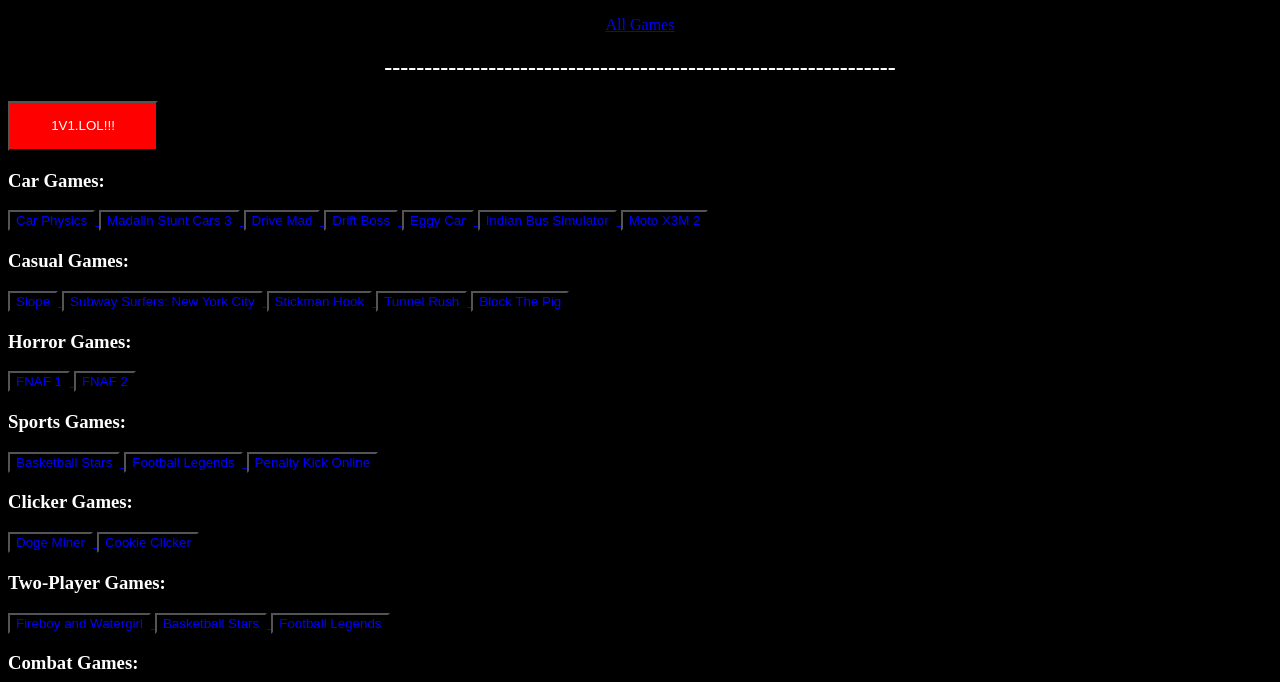
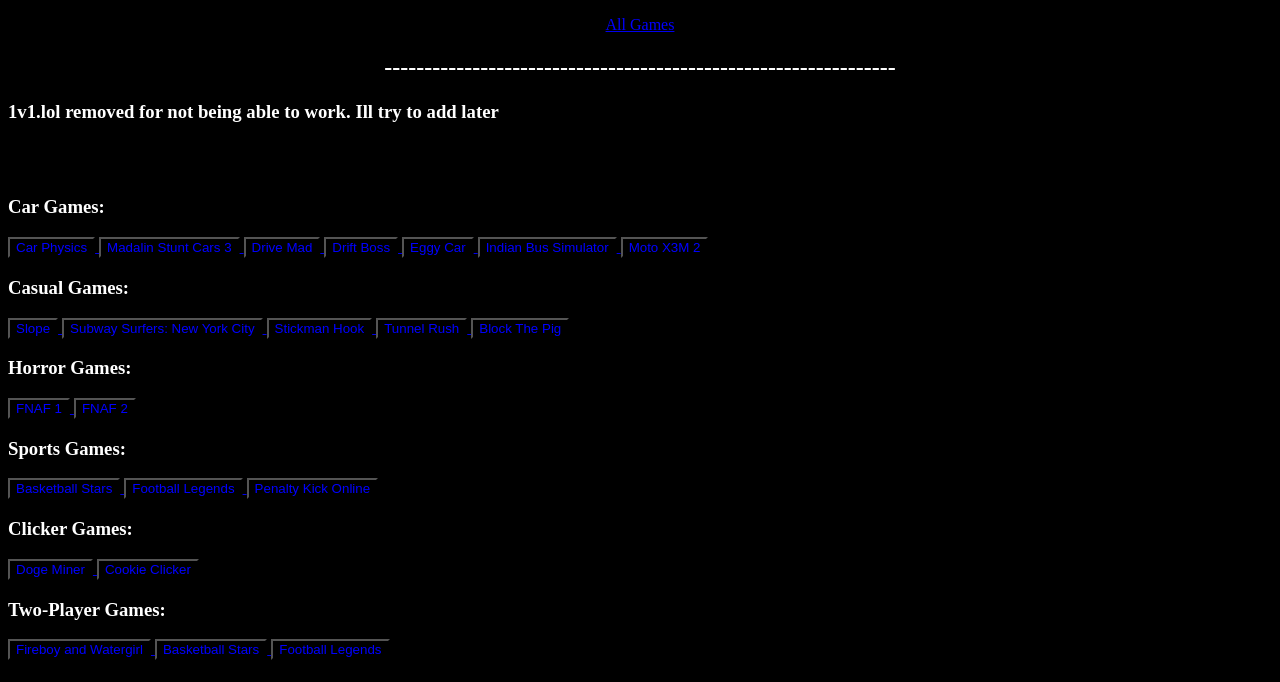
Before and after one commit to CoolDoctorAidan/FactualFacts, a plain HTML site: page index.html in a window 1280 px wide. Shown: the part 91-773 px from the top of the page. Drawn offline with Linux system fonts and the light colour scheme.

Commit message:
commit 10
1v1 lol removed after 23 minutes for not working

```diff
--- a/index.html
+++ b/index.html
@@ -22,10 +22,8 @@
             <p align="center">All Games</p>
         </a>
         <h2 align="center">----------------------------------------------------------------</h2>
-        <a href="1v1.html">
-            <button style="height: 50px; width: 150px; background-color: red; color: white;">1V1.LOL!!!</button>
-        </a>
-
+        <h3>1v1.lol removed for not being able to work. Ill try to add later</h3>
+        <br></br>
         <h3>Car Games:</h3>
         <a href="carphysics.html">
             <button>Car Physics</button>
```
